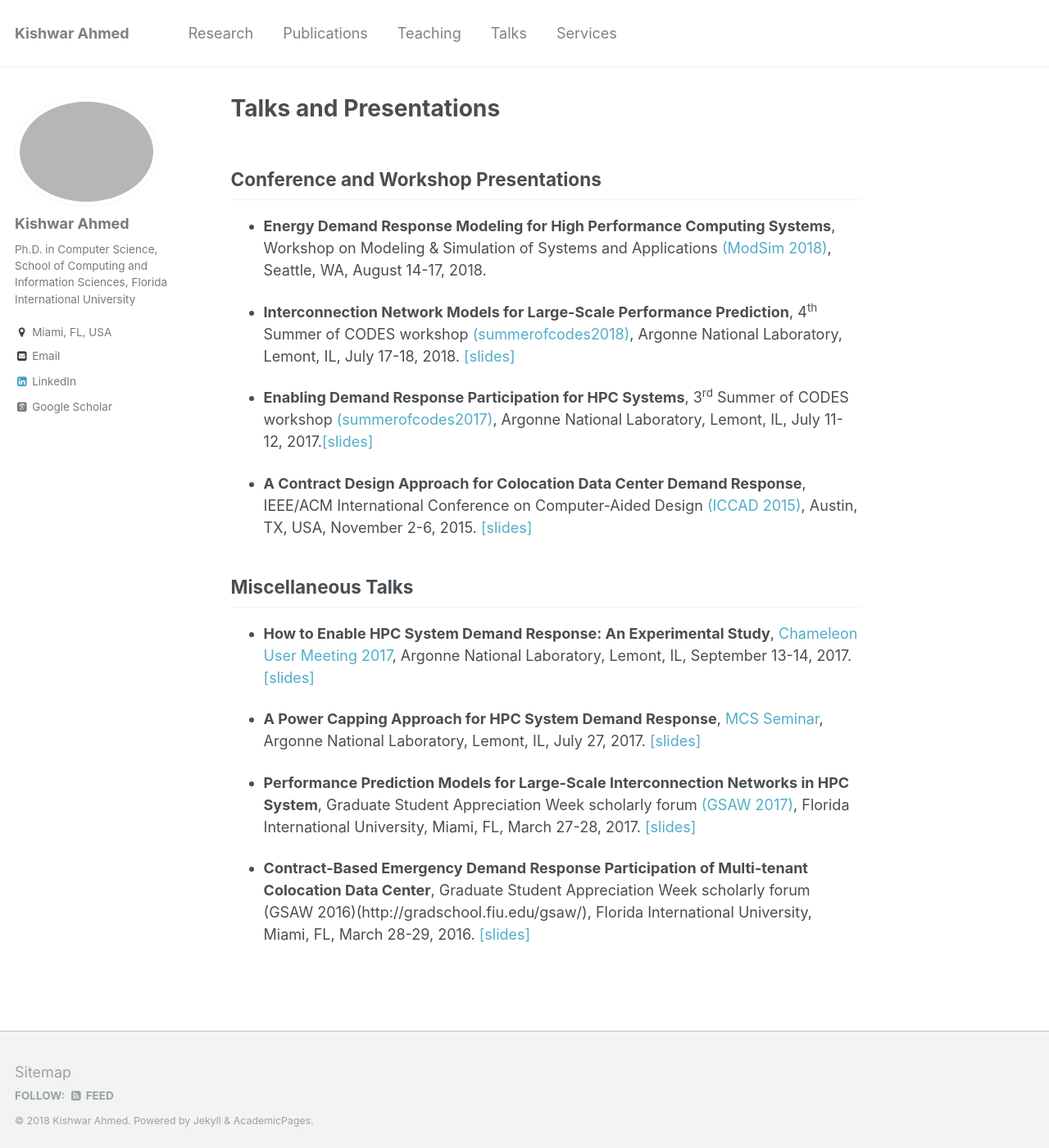
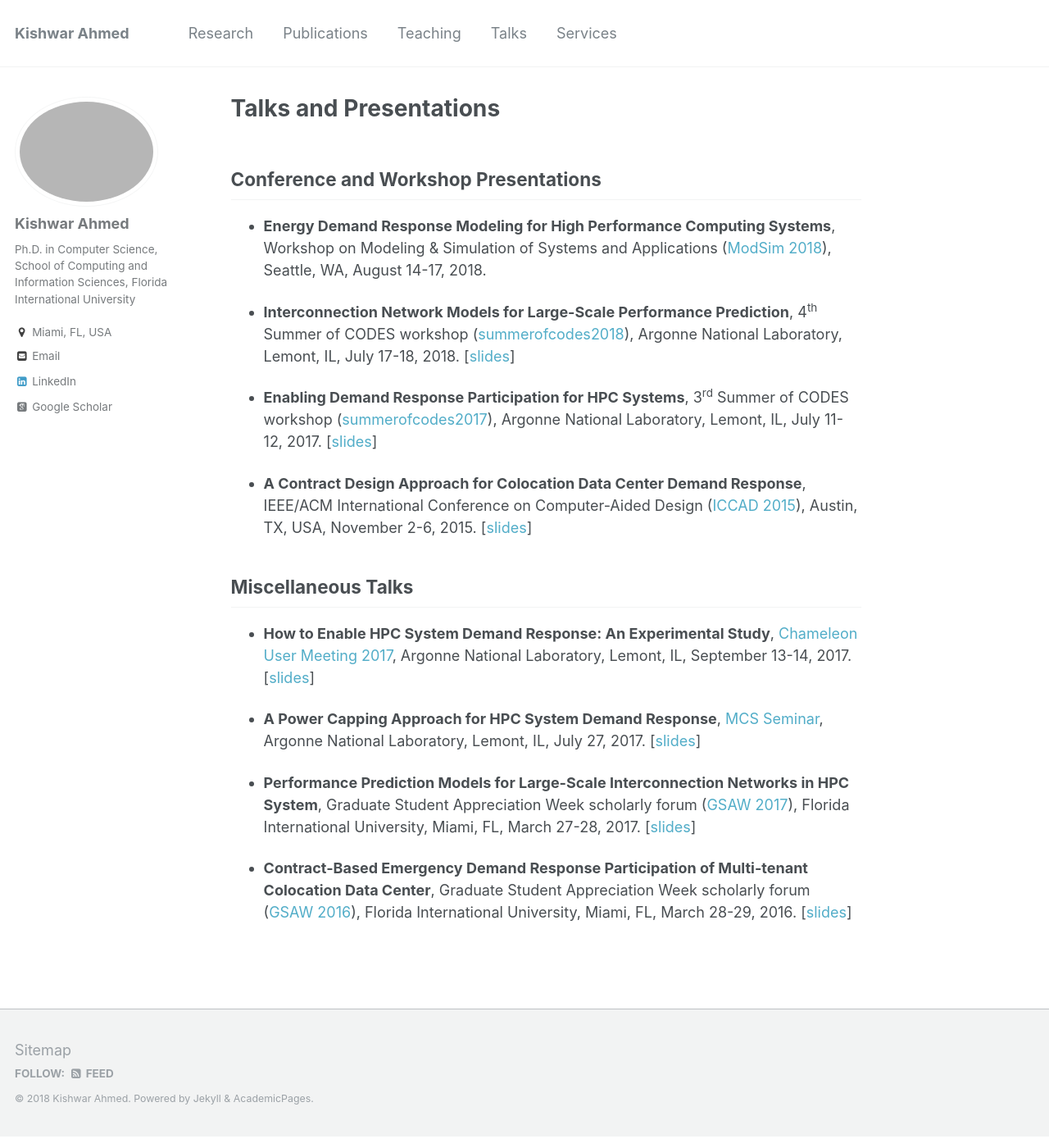
Before and after one commit to kishwarbd/kishwarbd.github.io, a Jekyll site: the page built from _pages/talks.md, in a window 1280 px wide and 1400 px high. Shown: the whole window at 82% size. Built offline with Jekyll 4.4.1, drawn with Linux system fonts in a browser that asks for light colours; some web fonts are replaced.

Commit message:
updates.

```diff
--- a/_pages/talks.md
+++ b/_pages/talks.md
@@ -5,20 +5,20 @@ author_profile: true
 ---
 
 ## Conference and Workshop Presentations
-* **Energy Demand Response Modeling for High Performance Computing Systems**, Workshop on Modeling & Simulation of Systems and Applications [(ModSim 2018)](https://www.bnl.gov/modsim2018/), Seattle, WA, August 14-17, 2018.
+* **Energy Demand Response Modeling for High Performance Computing Systems**, Workshop on Modeling & Simulation of Systems and Applications ([ModSim 2018](https://www.bnl.gov/modsim2018/)), Seattle, WA, August 14-17, 2018.
 
-* **Interconnection Network Models for Large-Scale Performance Prediction**, 4<sup>th</sup> Summer of CODES workshop [(summerofcodes2018)](https://press3.mcs.anl.gov/summerofcodes2018/), Argonne National Laboratory, Lemont, IL, July 17-18, 2018. [[slides]](https://kishwarbd.github.io/files/slides/codes18.pdf)
+* **Interconnection Network Models for Large-Scale Performance Prediction**, 4<sup>th</sup> Summer of CODES workshop ([summerofcodes2018](https://press3.mcs.anl.gov/summerofcodes2018/)), Argonne National Laboratory, Lemont, IL, July 17-18, 2018. [[slides](https://kishwarbd.github.io/files/slides/codes18.pdf)]
 
-* **Enabling Demand Response Participation for HPC Systems**, 3<sup>rd</sup> Summer of CODES workshop [(summerofcodes2017)]((https://press3.mcs.anl.gov/summerofcodes2017/)), Argonne National Laboratory, Lemont, IL, July 11-12, 2017.[[slides]](https://kishwarbd.github.io/files/slides/codes17.pdf)
+* **Enabling Demand Response Participation for HPC Systems**, 3<sup>rd</sup> Summer of CODES workshop ([summerofcodes2017](https://press3.mcs.anl.gov/summerofcodes2017/)), Argonne National Laboratory, Lemont, IL, July 11-12, 2017. [[slides](https://kishwarbd.github.io/files/slides/codes17.pdf)]
 
-* **A Contract Design Approach for Colocation Data Center Demand Response**, IEEE/ACM International Conference on Computer-Aided Design [(ICCAD 2015)](https://iccad.com/), Austin, TX, USA, November 2-6, 2015. [[slides]](https://kishwarbd.github.io/files/slides/iccad15.pdf)
+* **A Contract Design Approach for Colocation Data Center Demand Response**, IEEE/ACM International Conference on Computer-Aided Design ([ICCAD 2015](https://iccad.com/)), Austin, TX, USA, November 2-6, 2015. [[slides](https://kishwarbd.github.io/files/slides/iccad15.pdf)]
 
 ## Miscellaneous Talks
 
-* **How to Enable HPC System Demand Response: An Experimental Study**, [Chameleon User Meeting 2017](https://press3.mcs.anl.gov/ccusers2017/), Argonne National Laboratory, Lemont, IL, September 13-14, 2017.[[slides]](https://kishwarbd.github.io/files/slides/chameleonusermeeting17.pdf)
+* **How to Enable HPC System Demand Response: An Experimental Study**, [Chameleon User Meeting 2017](https://press3.mcs.anl.gov/ccusers2017/), Argonne National Laboratory, Lemont, IL, September 13-14, 2017.[[slides](https://kishwarbd.github.io/files/slides/chameleonusermeeting17.pdf)]
 
-* **A Power Capping Approach for HPC System Demand Response**, [MCS Seminar](https://www.alcf.anl.gov/events/power-capping-approach-hpc-system-demand-response), Argonne National Laboratory, Lemont, IL, July 27, 2017. [[slides]](https://kishwarbd.github.io/files/slides/anl-seminar17.pdf)
+* **A Power Capping Approach for HPC System Demand Response**, [MCS Seminar](https://www.alcf.anl.gov/events/power-capping-approach-hpc-system-demand-response), Argonne National Laboratory, Lemont, IL, July 27, 2017. [[slides](https://kishwarbd.github.io/files/slides/anl-seminar17.pdf)]
 
-* **Performance Prediction Models for Large-Scale Interconnection Networks in HPC System**, Graduate Student Appreciation Week scholarly forum [(GSAW 2017)](http://gradschool.fiu.edu/gsaw/), Florida International University, Miami, FL, March 27-28, 2017. [[slides]](https://kishwarbd.github.io/files/slides/gsaw17.pdf)
+* **Performance Prediction Models for Large-Scale Interconnection Networks in HPC System**, Graduate Student Appreciation Week scholarly forum ([GSAW 2017](http://gradschool.fiu.edu/gsaw/)), Florida International University, Miami, FL, March 27-28, 2017. [[slides](https://kishwarbd.github.io/files/slides/gsaw17.pdf)]
 
-* **Contract-Based Emergency Demand Response Participation of Multi-tenant Colocation Data Center**, Graduate Student Appreciation Week scholarly forum (GSAW 2016)(http://gradschool.fiu.edu/gsaw/), Florida International University, Miami, FL, March 28-29, 2016. [[slides]](https://kishwarbd.github.io/files/slides/gsaw16.pdf)
+* **Contract-Based Emergency Demand Response Participation of Multi-tenant Colocation Data Center**, Graduate Student Appreciation Week scholarly forum ([GSAW 2016](http://gradschool.fiu.edu/gsaw/)), Florida International University, Miami, FL, March 28-29, 2016. [[slides](https://kishwarbd.github.io/files/slides/gsaw16.pdf)]
```
Also changed, not shown: _pages/about.md (+4 -4 lines), _pages/publications.md (+15 -15 lines), 1 other file.
